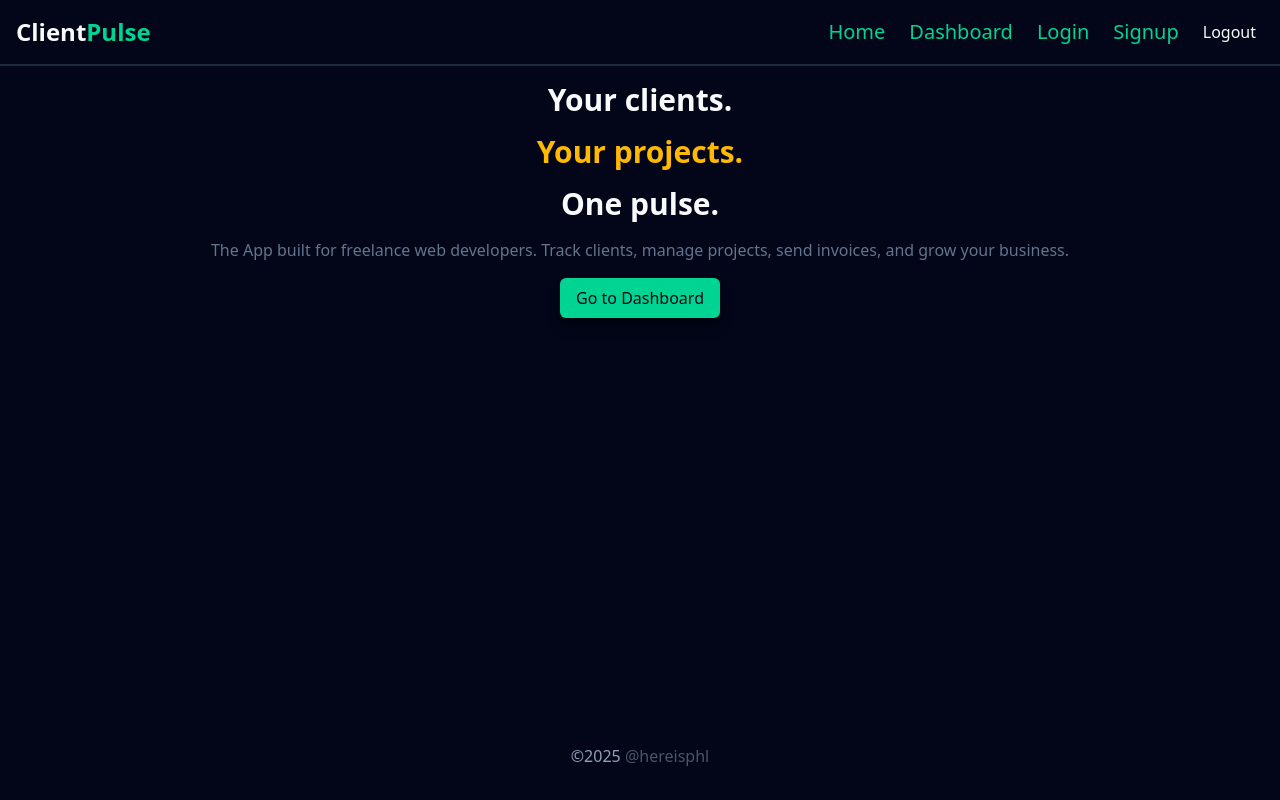
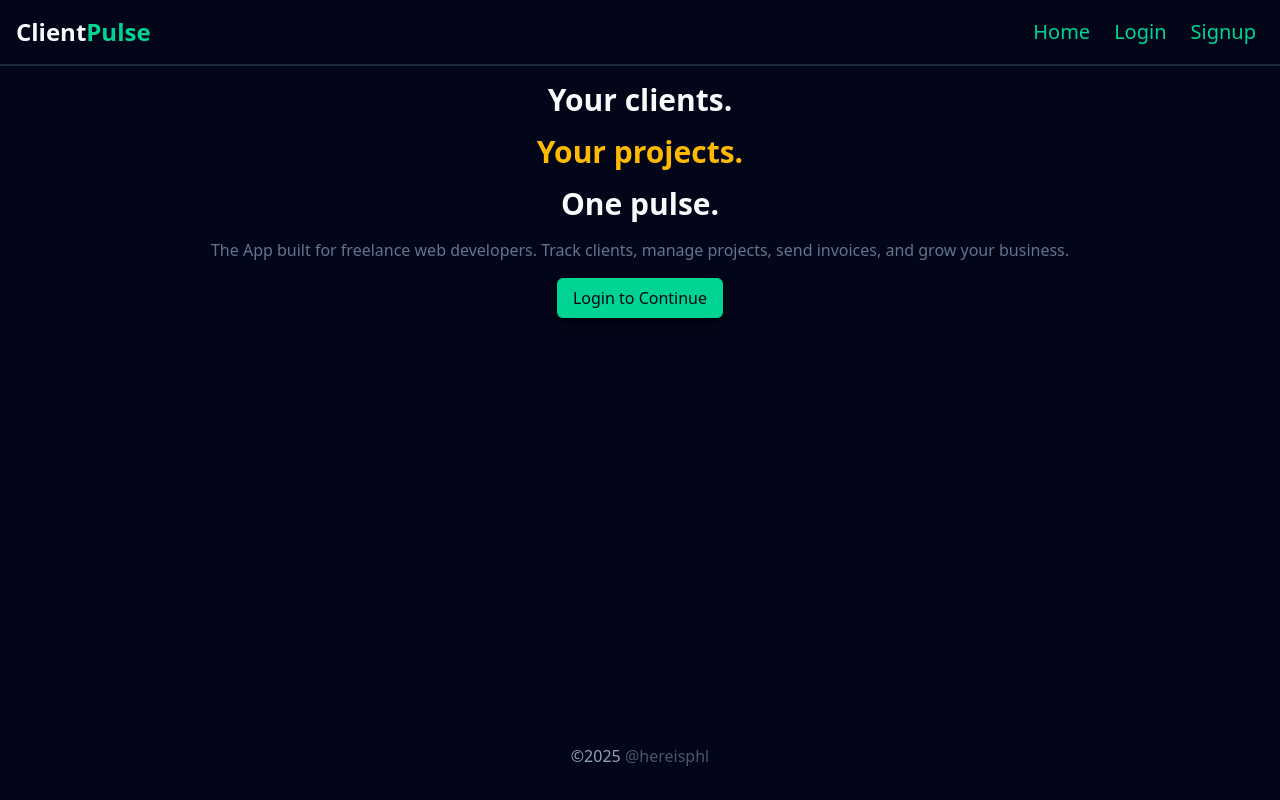
Before and after one commit to hereisphil/clientpulse, a React (Vite) app in the folder client/: page / in a window 1280 px wide. Built offline with nearby package versions, Linux system fonts and the light colour scheme.

Commit message:
Took a while but finally properly converted all of the context into TypeScript and setup conditional rendering.

```diff
--- a/client/src/components/Hero.tsx
+++ b/client/src/components/Hero.tsx
@@ -1,18 +1,29 @@
+import useAuth from "@/context/useAuth";
 import { Link } from "react-router";
 
 const Hero = () => {
+  const { user } = useAuth(); // get user from context
+
   return (
     <section className="flex flex-col gap-4 text-center">
       <h2 className="text-3xl">Your clients.</h2>
       <h2 className="text-3xl text-amber-400">Your projects.</h2>
       <h2 className="text-3xl">One pulse.</h2>
+
       <p className="text-slate-500">
         The App built for freelance web developers. Track clients, manage
         projects, send invoices, and grow your business.
       </p>
-      <Link to="dashboard" className="primary-button max-w-fit m-auto">
-        Go to Dashboard
-      </Link>
+
+      {user ? (
+        <Link to="/dashboard" className="primary-button max-w-fit m-auto">
+          Go to Dashboard
+        </Link>
+      ) : (
+        <Link to="/login" className="primary-button max-w-fit m-auto">
+          Login to Continue
+        </Link>
+      )}
     </section>
   );
 };
--- a/client/src/components/Navbar.tsx
+++ b/client/src/components/Navbar.tsx
@@ -1,42 +1,56 @@
+import useAuth from "@/context/useAuth";
 import logoutUser from "@/services/auth/logoutUser";
 import toast from "react-hot-toast";
 import { Link, useNavigate } from "react-router";
 
-const navlinks = [
-  { path: "/", title: "Home" },
-  { path: "/dashboard", title: "Dashboard" },
-  { path: "/login", title: "Login" },
-  { path: "/signup", title: "Signup" },
-];
-
 const Navbar = () => {
   const navigate = useNavigate();
+  const { user, logout } = useAuth();
 
   const handleLogout = () => {
-    logoutUser();
+    logoutUser(); // 'official' logout which clears localStorage
+    logout(); // logout of context for updating rendering
     navigate("/");
     toast.success("Successfully logged out.");
   };
 
   return (
-    <header className="w-full p-4 flex justify-between place-items-center border-b-2 border-slate-800">
+    <header className="w-full p-4 flex justify-between items-center border-b-2 border-slate-800">
       <h2 className="text-2xl">
         <Link to="/">
           Client<span className="text-emerald-400">Pulse</span>
         </Link>
       </h2>
-      <nav className="flex gap-2">
-        {navlinks.map((link) => (
-          <li key={link.title} className="primary-link px-2 rounded-md text-xl">
-            <Link to={link.path}>{link.title}</Link>
+
+      <nav className="flex gap-2 items-center">
+        <li className="primary-link px-2 rounded-md text-xl list-none">
+          <Link to="/">Home</Link>
         </li>
-        ))}
+
+        {user ? (
+          <>
+            <li className="primary-link px-2 rounded-md text-xl list-none">
+              <Link to="/dashboard">Dashboard</Link>
+            </li>
+
             <button
               className="cursor-pointer px-2 rounded-md text-l hover:outline hover:text-red-500"
               onClick={handleLogout}
+              type="button"
             >
               Logout
             </button>
+          </>
+        ) : (
+          <>
+            <li className="primary-link px-2 rounded-md text-xl list-none">
+              <Link to="/login">Login</Link>
+            </li>
+            <li className="primary-link px-2 rounded-md text-xl list-none">
+              <Link to="/signup">Signup</Link>
+            </li>
+          </>
+        )}
       </nav>
     </header>
   );
--- /dev/null
+++ b/client/src/context/AuthContext.tsx
@@ -0,0 +1,12 @@
+import type { User } from "@/types/User";
+import { createContext } from "react";
+
+export type AuthContextValue = {
+  user: User | null;
+  login: (userData: User) => void;
+  logout: () => void;
+};
+
+const AuthContext = createContext<AuthContextValue | null>(null);
+
+export default AuthContext;
--- /dev/null
+++ b/client/src/context/AuthProvider.tsx
@@ -0,0 +1,31 @@
+import getCurrentUser from "@/services/auth/getCurrentUser";
+import type { User } from "@/types/User";
+import type { ReactNode } from "react";
+import { useEffect, useState } from "react";
+import AuthContext from "./AuthContext";
+
+type AuthProviderProps = {
+  children: ReactNode;
+};
+
+const AuthProvider = ({ children }: AuthProviderProps) => {
+  const [user, setUser] = useState<User | null>(null);
+
+  useEffect(() => {
+    const storedUser = getCurrentUser();
+    if (storedUser) {
+      setUser(storedUser);
+    }
+  }, []);
+
+  const login = (userData: User) => setUser(userData);
+  const logout = () => setUser(null);
+
+  return (
+    <AuthContext.Provider value={{ user, login, logout }}>
+      {children}
+    </AuthContext.Provider>
+  );
+};
+
+export default AuthProvider;
--- /dev/null
+++ b/client/src/context/useAuth.ts
@@ -0,0 +1,14 @@
+import { useContext } from "react";
+import AuthContext from "./AuthContext";
+
+const useAuth = () => {
+  const context = useContext(AuthContext);
+
+  if (!context) {
+    throw new Error("useAuth must be used within an AuthProvider");
+  }
+
+  return context;
+};
+
+export default useAuth;
--- a/client/src/frontend.tsx
+++ b/client/src/frontend.tsx
@@ -7,10 +7,15 @@
 
 import { createRoot } from "react-dom/client";
 import { App } from "./App";
+import AuthProvider from "./context/AuthProvider";
 
 function start() {
   const root = createRoot(document.getElementById("root")!);
-  root.render(<App />);
+  root.render(
+    <AuthProvider>
+      <App />
+    </AuthProvider>
+  );
 }
 
 if (document.readyState === "loading") {
--- a/client/src/services/auth/getCurrentUser.ts
+++ b/client/src/services/auth/getCurrentUser.ts
@@ -1,12 +1,12 @@
 import type { User } from "@/types/User";
 
-const getCurrentUser = (): User | undefined => {
+const getCurrentUser = (): User | null => {
   try {
     const storedUser = localStorage.getItem("user");
-    if (!storedUser) return undefined;
+    if (!storedUser) return null;
     return JSON.parse(storedUser);
   } catch {
-    return undefined;
+    return null;
   }
 };
 
```
Lines whose indentation alone changed are shown as unchanged.
